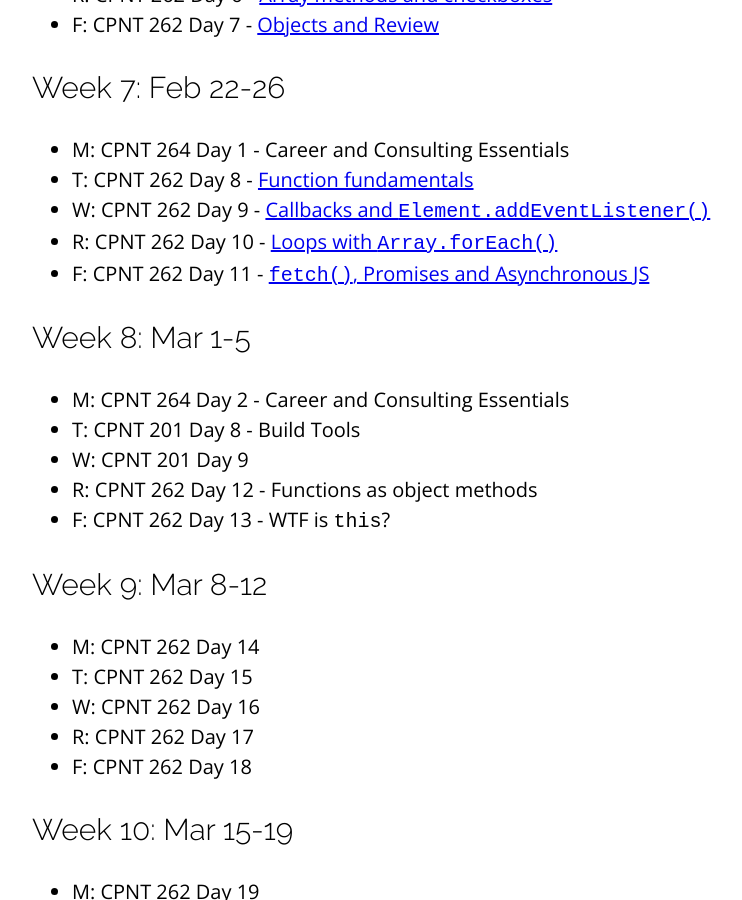
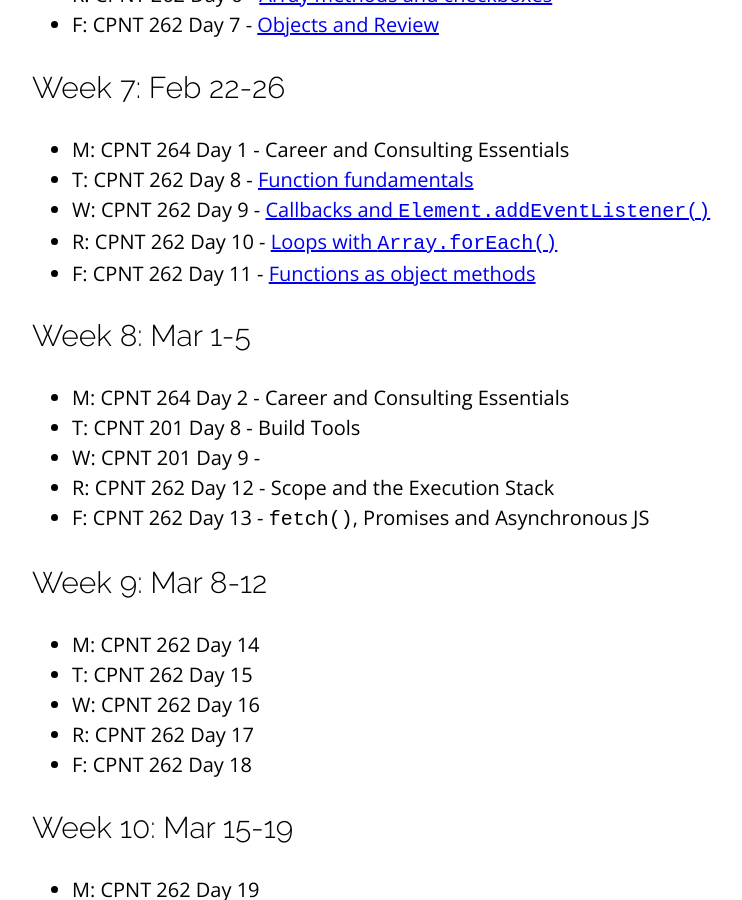
Before and after one commit to sait-wbdv/winter-2021, a Jekyll site: the page built from index.md, in a window 1280 px wide and 900 px high, scrolled down 1697 px. Shown: the whole window, without its empty margins (96-838 px from the left). Built offline with Jekyll 4.4.1, drawn with Linux system fonts in a browser that asks for light colours; nearby versions of some CDN libraries.

Commit message:
agenda change

```diff
--- a/index.md
+++ b/index.md
@@ -49,14 +49,14 @@ title: "Program Schedule"
 - T: CPNT 262 Day 8 - [Function fundamentals](/winter-2021{% link _posts/2021-02-23-function-fundamentals.md %})
 - W: CPNT 262 Day 9 - [Callbacks and `Element.addEventListener()`](/winter-2021{% link _posts/2021-02-24-events-callbacks.md %})
 - R: CPNT 262 Day 10 - [Loops with `Array.forEach()`](/winter-2021{% link _posts/2021-02-25-array-loops.md %})
-- F: CPNT 262 Day 11 - [`fetch()`, Promises and Asynchronous JS](/winter-2021{% link _posts/2021-02-26-fetch-async.md %})
+- F: CPNT 262 Day 11 - [Functions as object methods](/winter-2021{% link _posts/2021-02-26-methods-review.md %})
 
 ## Week 8: Mar 1-5
 - M: CPNT 264 Day 2 - Career and Consulting Essentials
 - T: CPNT 201 Day 8 - Build Tools
-- W: CPNT 201 Day 9
-- R: CPNT 262 Day 12 - Functions as object methods
-- F: CPNT 262 Day 13 - WTF is `this`?
+- W: CPNT 201 Day 9 -
+- R: CPNT 262 Day 12 - Scope and the Execution Stack
+- F: CPNT 262 Day 13 - `fetch()`, Promises and Asynchronous JS
 
 ## Week 9: Mar 8-12
 - M: CPNT 262 Day 14
```
Also changed, not shown: _posts/2021-02-26-methods-review.md (renamed from _posts/2021-02-26-fetch-async.md).
